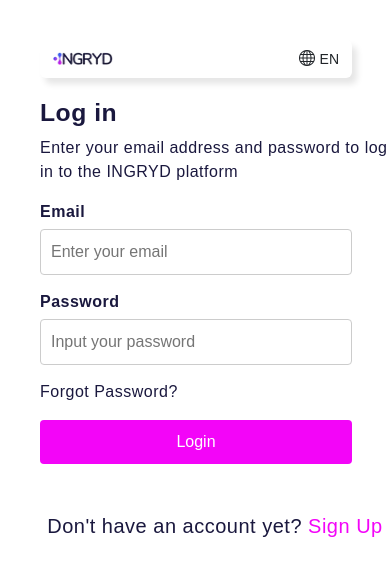
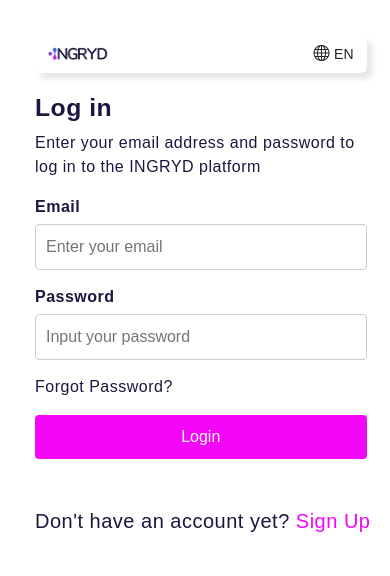
Before and after one commit to makajeez/IngrydPhish, a plain HTML site: page index.html in a window 390 px wide. Drawn offline with nearby package versions, Linux system fonts and the light colour scheme.

Commit message:
almost done

```diff
--- a/index.html
+++ b/index.html
@@ -19,7 +19,7 @@
         <div class="right-column">
                 <div class="form" >
                     <div style="display: block; align-items: center; margin-bottom: 20px;">
-                        <button class="btn d-flex justify-content-between align-items-center" style="width: 80vw; box-shadow: 5px 6px 6px rgba(0, 0, 0, 0.1);">
+                        <button class="format btn d-flex justify-content-between align-items-center"  style="width: 35vw; box-shadow: 5px 6px 6px rgba(0, 0, 0, 0.1);">
                             <img src="./images/Black-logo.webp" class="d-flex d-md-flex d-lg-none" width="60px">
                             <span>
                                 <i class="bi bi-globe"></i>
@@ -29,20 +29,20 @@
                     </div>
 
                     <h2 style="font-weight:bold;">Log in</h2>
-                    <p class="">Enter your email address and password to log in to the INGRYD platform</p>
+                    <p class="format" style="width: 35vw;">Enter your email address and password to log in to the INGRYD platform</p>
                     <div class="form-group">
                         <label for="email">Email</label>
-                        <input type="email" id="email" style="width: 80vw;" placeholder="Enter your email" required>
+                        <input type="email" class="format" id="email" style="width: 35vw; " placeholder="Enter your email" required>
                     </div>
                     <div class="form-group">
                         <label for="password">Password</label>
-                        <input type="password" id="password" style="width: 80vw;" placeholder="Input your password" required>
+                        <input type="password" class="format" id="password" style="width: 35vw;" placeholder="Input your password" required>
                     </div>
                     <p>Forgot Password?</p>
                     <div class="form-group">
-                        <button type="submit" style="width: 80vw;">Login</button>
+                        <button type="submit" class="format" style="width: 35vw;">Login</button>
                     </div>
-                    <h5 style="margin-top: 50px; text-align: center;">Don't have an account yet? <a href=".signup.html">Sign Up</a></h5>
+                    <h5 style="margin-top: 50px;">Don't have an account yet? <a href=".signup.html">Sign Up</a></h5>
                 </div>
         </div>
     </div>
--- a/styles.css
+++ b/styles.css
@@ -33,7 +33,7 @@
 
 .left-column, .right-column {
     flex: 1;
-    padding: 20px;
+    padding: 15px;
     letter-spacing: 0.5px;
 }
 
@@ -47,7 +47,7 @@
 .right-column {
     display: flex;
     flex-direction: column;
-    /* justify-content: cnter; */
+    /* justify-content: center; */
     background-color: #fff;
     color: rgb(26, 24, 62);
     border-radius: 25px 0 0;
@@ -124,13 +124,9 @@
     .container {
         flex-direction: column;
     }
-
     .left-column {
         display: none;
     }
-    /* .right-column{
-        width: 100vw;
-    } */
     .contained {
         background-color: #fff;
         width: 100vw;
@@ -138,10 +134,9 @@
     }
     div.form {
         width: 100%;
-
         margin: 20px;
     }
-    .black-logo {
-        display: block;
+    .format {
+        width: 85vw !important;
     }
 }
```
